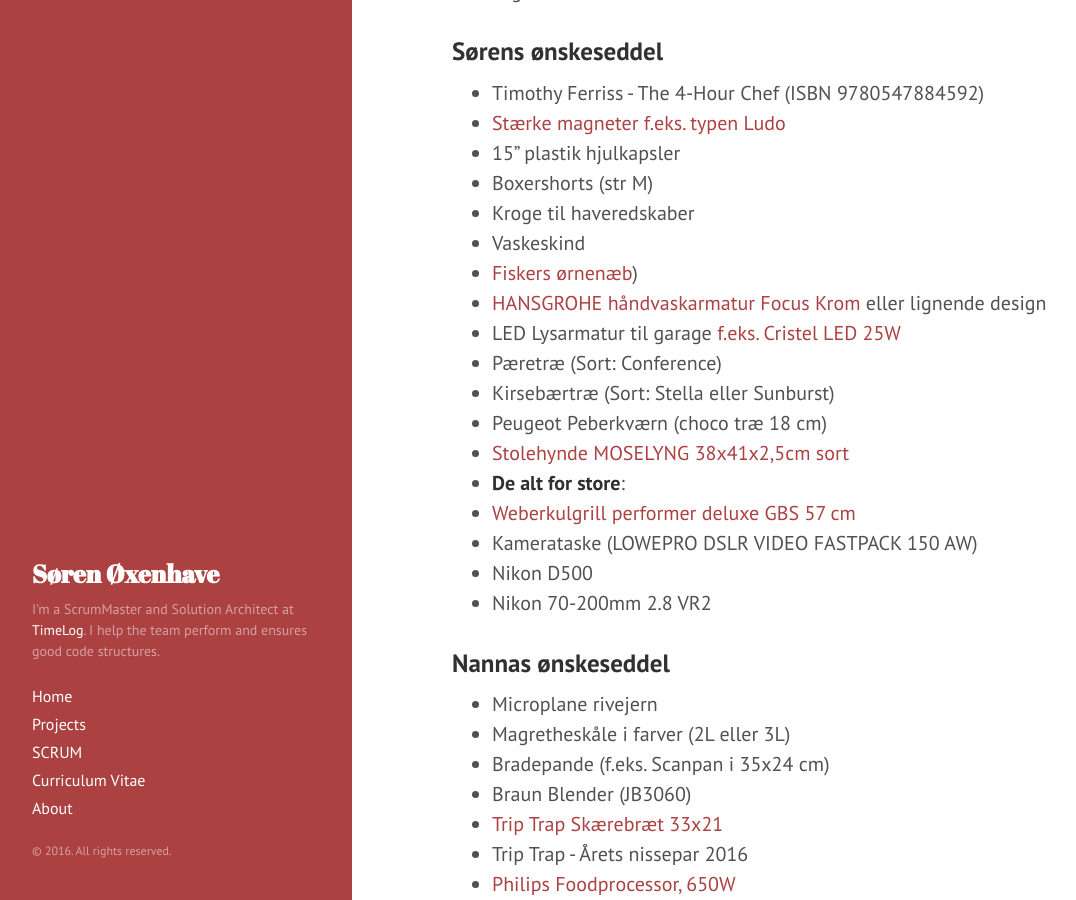
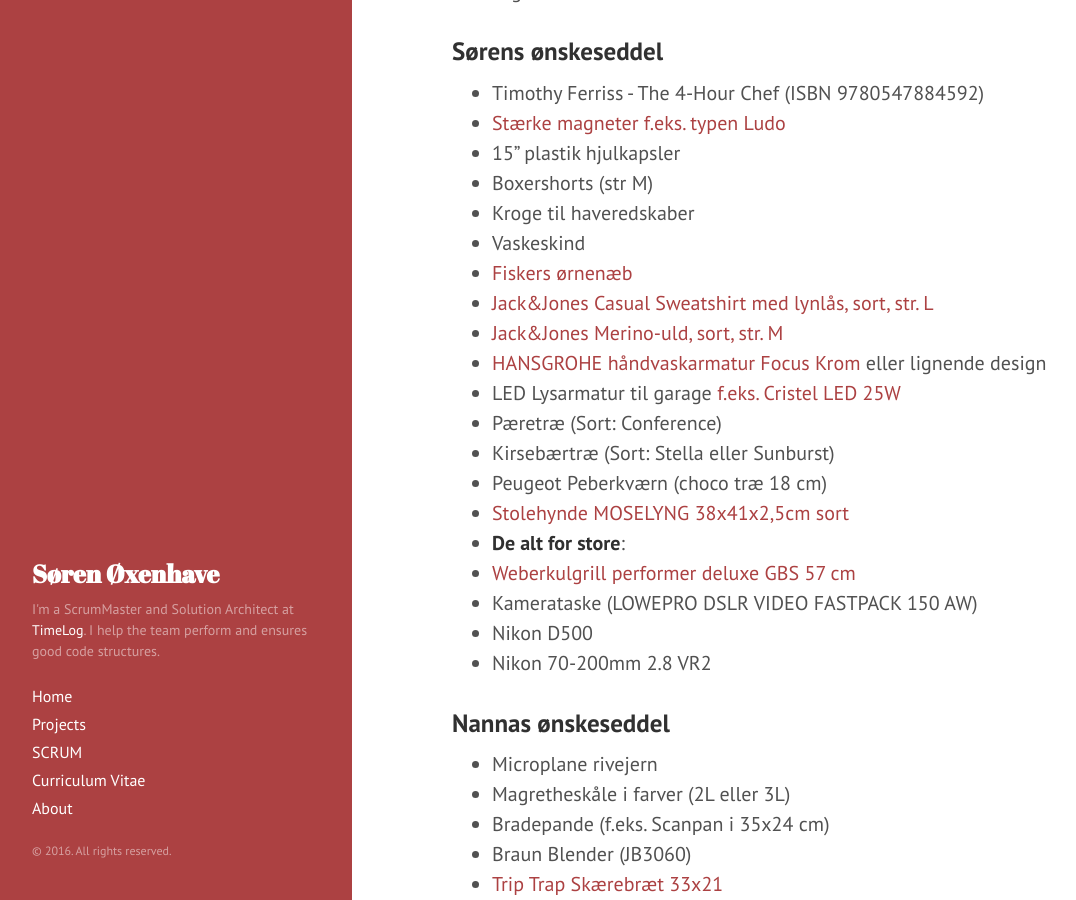
Before and after one commit to oexenhave/oexenhave, a Jekyll site: the page built from wishlists.md, in a window 1280 px wide and 900 px high, scrolled down 615 px. Shown: the whole window, without its empty margins (8-1084 px from the left). Built offline with Jekyll 4.4.1, drawn with Linux system fonts in a browser that asks for light colours.

Commit message:
Update wishlists.md

```diff
--- a/wishlists.md
+++ b/wishlists.md
@@ -29,7 +29,9 @@ sortorder: 999
 - Boxershorts (str M)
 - Kroge til haveredskaber
 - Vaskeskind
-- [Fiskers ørnenæb](http://www.bauhaus.dk/grensaks-lille-hobby-fiskars.html))
+- [Fiskers ørnenæb](http://www.bauhaus.dk/grensaks-lille-hobby-fiskars.html)
+- [Jack&Jones Casual Sweatshirt med lynlås, sort, str. L](http://www.jackjones.com/dk/da/jj/sweatshirts/haettetroejer-med-lynlas/casual-sweatshirt-med-lynlas-12114955.html)
+- [Jack&Jones Merino-uld, sort, str. M](http://www.jackjones.com/dk/da/jj/striktroejer/pullovers/merino-uld-pullover-12109976.html)
 - [HANSGROHE håndvaskarmatur Focus Krom](http://www.bauhaus.dk/vvs/badevaerelse/armaturer/hansgrohe-handvaskarmatur-focus-krom.html) eller lignende design
 - LED Lysarmatur til garage [f.eks. Cristel LED 25W](http://www.bauhaus.dk/el-belysning/indendors-belysning/lysarmaturer/lysarmatur-cristel-led-25w-ritter-leuchten.html)
 - Pæretræ (Sort: Conference)
```
